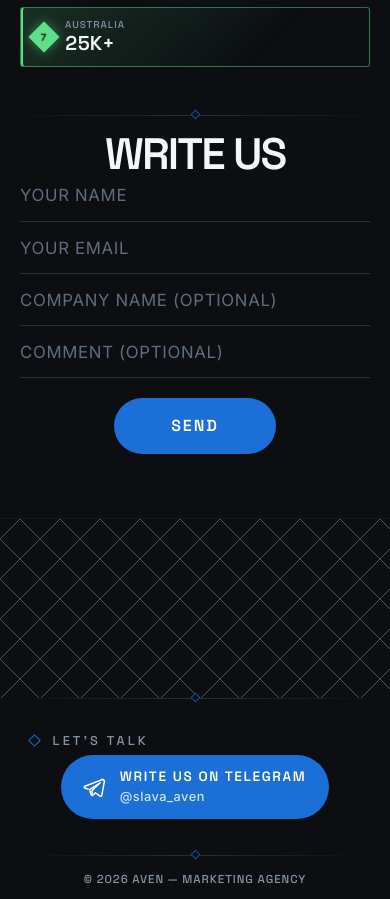
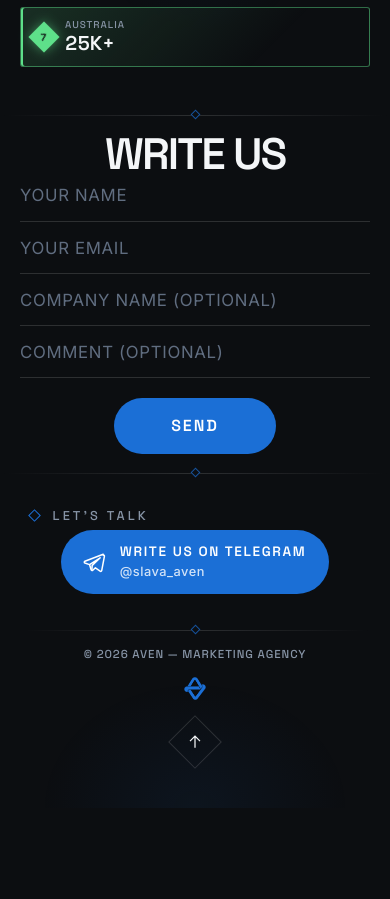
Before and after one commit to casaantipo-a11y/Cipr, a plain HTML site: page index.html in a window 390 px wide. Shown: the part 2256-3155 px from the top of the page. After the commit the page ends 3064 px from the top, so only its background shows below. Drawn offline with Linux system fonts and the light colour scheme.

Commit message:
Mobile: centre the hero gem, drop the pattern strip under the form
- <=760px: hero gem centred horizontally behind the AVEN title
- <=900px: lattice strip between #contact and the footer removed; section keeps the desktop 5mm bottom padding

Co-Authored-By: Claude Opus 5.5 <noreply@anthropic.com>

```diff
--- a/css/style.css
+++ b/css/style.css
@@ -546,7 +546,7 @@ img, svg { display: block; }
   /* gem is a corner element, not a block: smaller, partly cropped by the right edge, rising behind the AVEN wordmark
      (the title overlaps its lower part); hero height follows, so the first screen isn't half figure */
   .hero { --fig: min(76vw, 360px); min-height: 0; padding-top: calc(var(--header-h) + var(--fig) * .56); }
-  .hero__gem { --fig: inherit; right: calc(var(--gutter) - 18vw); top: calc(var(--header-h) + 2px); transform: scale(1.12); }
+  .hero__gem { --fig: inherit; right: calc(50% - var(--fig) / 2); top: calc(var(--header-h) + 2px); transform: scale(1.12); } /* centred horizontally */
   .hero__line { margin-top: calc(5mm - .4 * var(--hero-s) - .17em); letter-spacing: .14em; align-items: center; gap: 10px; } /* small line: the 9px bullet sets its top, .17em */
   .hero__line::before { width: 20px; }
 
@@ -602,12 +602,9 @@ img, svg { display: block; }
   .legend__name { font-family: var(--font-display); font-weight: 500; font-size: .62rem; letter-spacing: .1em; color: var(--ink-2); text-transform: uppercase; line-height: 1.2; }
   .legend__val { font-family: var(--font-display); font-weight: 600; font-size: 1.25rem; line-height: 1.2; font-variant-numeric: tabular-nums; }
 
-  /* form on mobile — like the reference: wide underlined rows + pattern strip at the bottom */
-  .section--form, #contact { padding-bottom: 0; }
+  /* form on mobile: wide underlined rows; no pattern strip below — the section ends with the same 5mm as desktop, then the footer */
   .form-decor { display: none; }
   .form { width: min(100%, 560px); }
-  .form-strip { display: block; height: 180px; margin-top: 64px; border-top: 1px solid var(--line); opacity: .3; position: relative; }
-  .form-strip svg { position: absolute; inset: 0; width: 100%; height: 100%; }
 }
 
 @media (max-width: 900px) and (prefers-reduced-motion: no-preference) {
```
